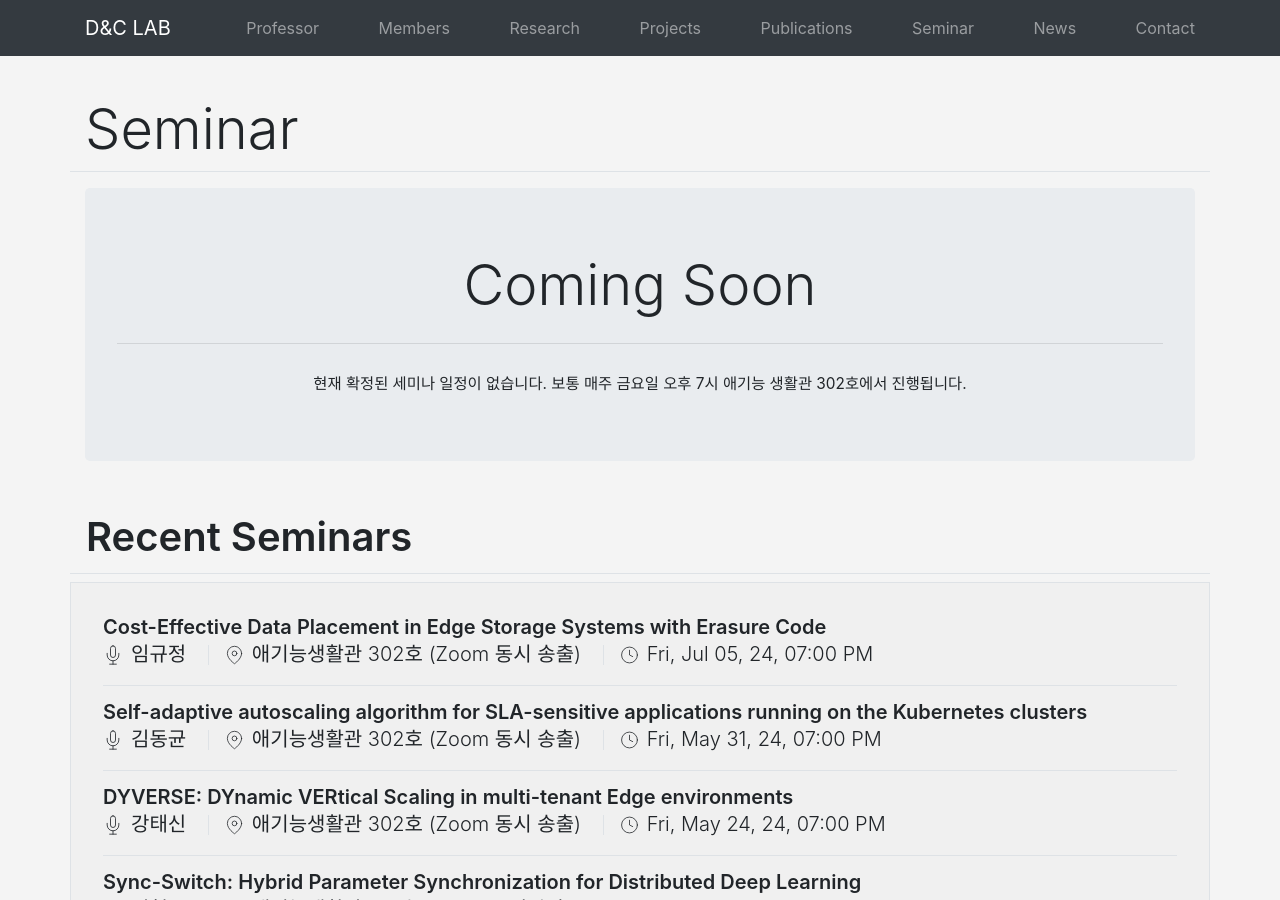
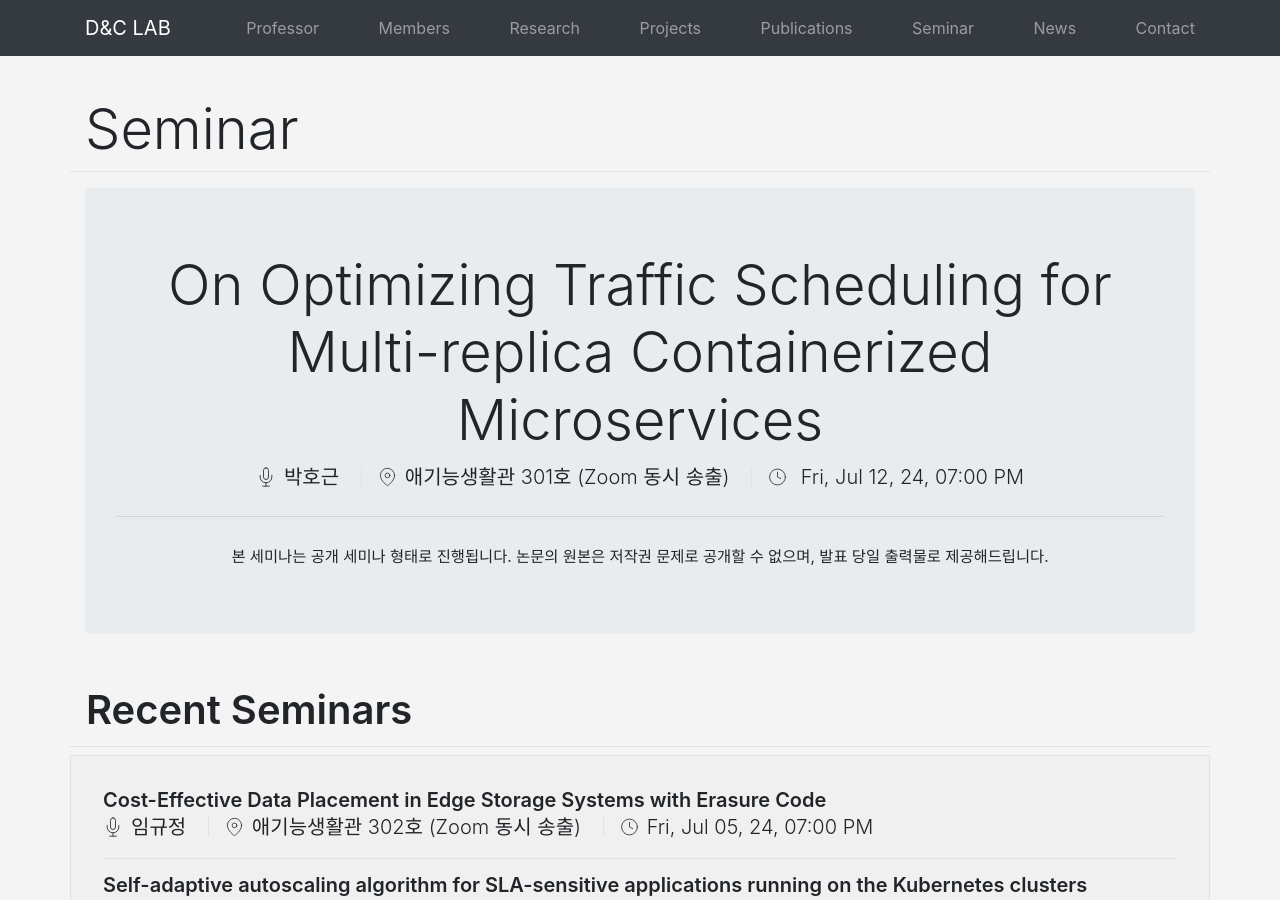
Before and after one commit to KU-Cloud/ku-cloud.github.io, a Jekyll site: the page built from seminar.html, in a window 1280 px wide and 900 px high. Built offline with Jekyll 4.4.1, drawn with Linux system fonts in a browser that asks for light colours.

Commit message:
MR.PARK OPTIMIZING TRAFFIC SCHEDULING

```diff
--- a/_data/seminars.yaml
+++ b/_data/seminars.yaml
@@ -1023,3 +1023,7 @@
   speacker: 임규정
   date: 2024-07-05T19:00:00.000+0900
   location: 애기능생활관 302호 (Zoom 동시 송출)
+- title: 'On Optimizing Traffic Scheduling for Multi-replica Containerized Microservices'
+  speacker: 박호근
+  date: 2024-07-12T19:00:00.000+0900
+  location: 애기능생활관 301호 (Zoom 동시 송출)
```
